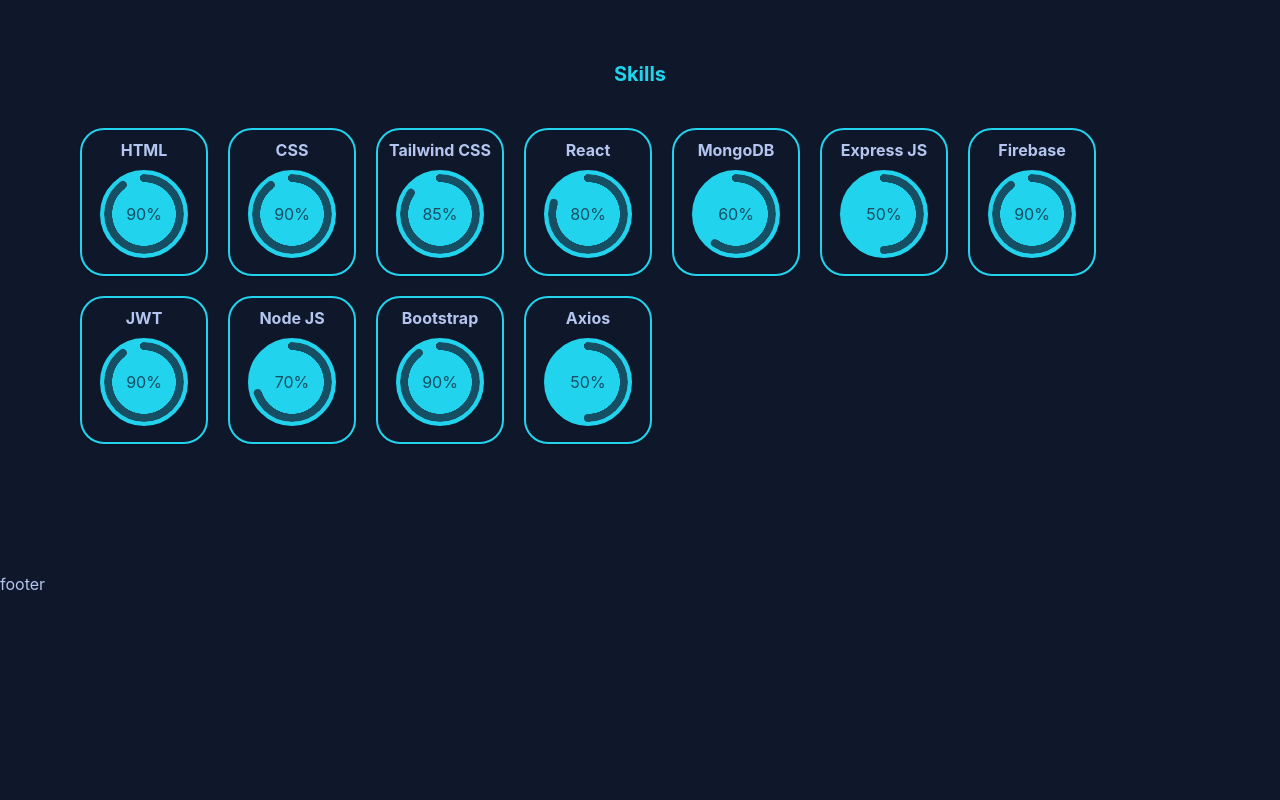
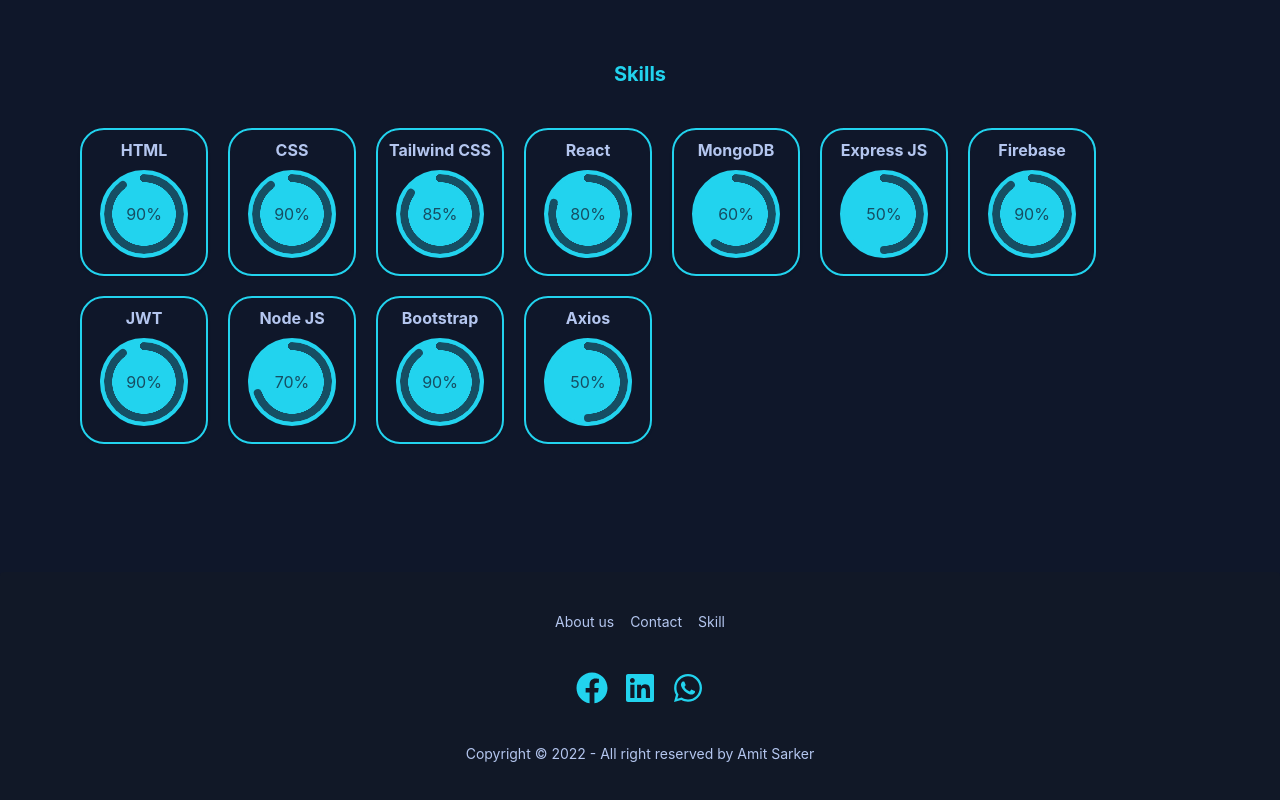
Before and after one commit to amit-sarker-00/Portfolio, a React (Create React App) app: page / in a window 1280 px wide. Shown: the part 1412-2212 px from the top of the page. Before the commit the page ends 2008 px from the top, so only its background shows below. Built offline with nearby package versions, Linux system fonts and the light colour scheme; no server answers.

Commit message:
footer added

```diff
--- a/package.json
+++ b/package.json
@@ -11,6 +11,7 @@
     "react": "^18.2.0",
     "react-dom": "^18.2.0",
     "react-hook-form": "^7.40.0",
+    "react-icons": "^4.7.1",
     "react-router-dom": "^6.4.4",
     "react-scripts": "5.0.1",
     "web-vitals": "^2.1.4"
--- a/src/Pages/Home/Skills/Skills.js
+++ b/src/Pages/Home/Skills/Skills.js
@@ -6,7 +6,12 @@
       <h1 className="my-10 text-cyan-400 font-bold text-xl text-center">
         Skills
       </h1>
-      <div className="flex gap-5 flex-wrap">
+      <div
+        className="flex gap-5 flex-wrap"
+        data-aos="fade-up"
+        data-aos-delay="40"
+        data-aos-duration="1000"
+      >
         <div className="border-2 border-cyan-400 w-32 shadow text-center rounded-3xl">
           <h2 className="my-2 font-bold">HTML</h2>
           <div
@@ -97,7 +102,7 @@
             90%
           </div>
         </div>
-        <div className="border-2 border-cyan-400 sm:w-32 shadow text-center rounded-3xl">
+        <div className="border-2 border-cyan-400 w-32 shadow text-center rounded-3xl">
           <h2 className="my-2 font-bold">Axios</h2>
           <div
             className="w-20 mb-4 radial-progress bg-cyan-400 text-cyan-900 border-4 border-cyan-400"
--- a/src/Shared/Footer/Footer.js
+++ b/src/Shared/Footer/Footer.js
@@ -1,9 +1,43 @@
 import React from "react";
+import { Link } from "react-router-dom";
+import { FaFacebook } from "react-icons/fa";
+import { FaLinkedin } from "react-icons/fa";
+import { FaWhatsapp } from "react-icons/fa";
 
 const Footer = () => {
   return (
     <div>
-      <h1>footer</h1>
+      <footer className="footer footer-center p-10 bg-gray-900  rounded">
+        <div className="grid grid-flow-col gap-4">
+          <a href="#about" className="link link-hover">
+            About us
+          </a>
+          <Link to="/contactme" className="link link-hover">
+            Contact
+          </Link>
+          <a href="#skills" className="link link-hover">
+            Skill
+          </a>
+        </div>
+        <div>
+          <div className="grid grid-flow-col gap-4">
+            <a href="https://www.facebook.com/amit.sarker.581187">
+              {" "}
+              <FaFacebook className="w-8 h-8 text-cyan-400"></FaFacebook>
+            </a>
+
+            <a href="https://www.linkedin.com/in/amitsarker0/">
+              <FaLinkedin className="w-8 h-8 text-cyan-400"></FaLinkedin>
+            </a>
+            <a href="tel:+8801746889508">
+              <FaWhatsapp className="w-8 h-8 text-cyan-400"></FaWhatsapp>
+            </a>
+          </div>
+        </div>
+        <div>
+          <p>Copyright © 2022 - All right reserved by Amit Sarker</p>
+        </div>
+      </footer>
     </div>
   );
 };
```
Also changed, not shown: 1 other file (tests, documents, lock files or other folders).
